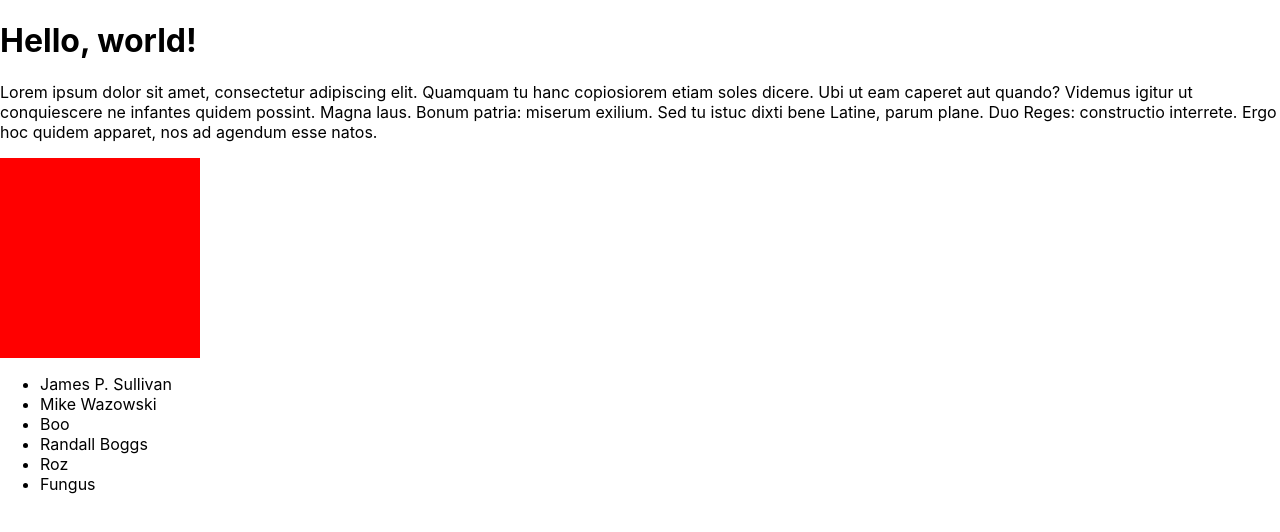
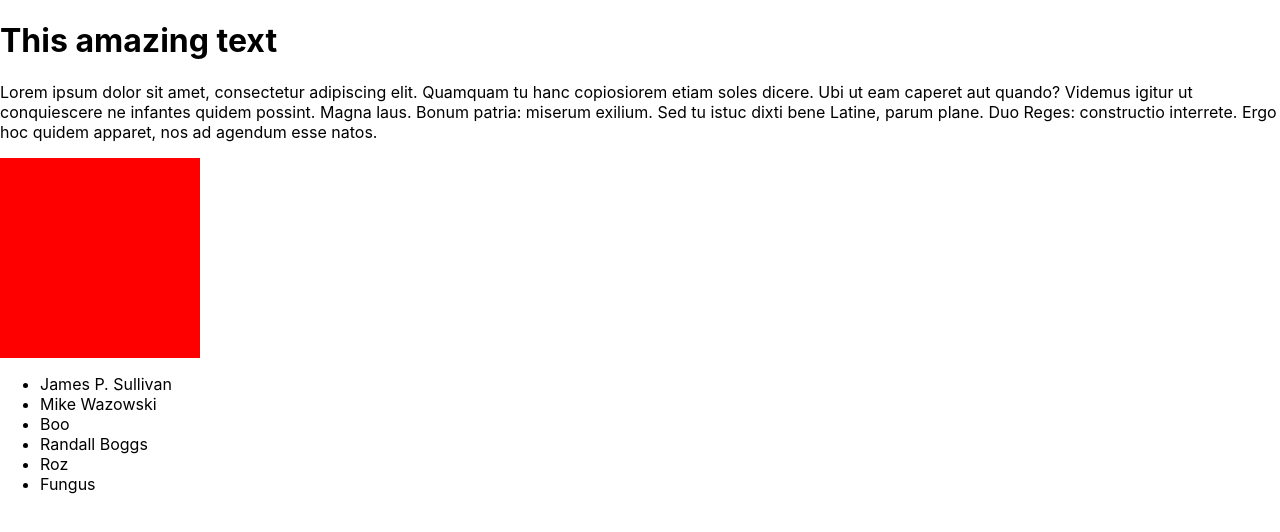
Before and after one commit to rmstibbard/week-09-react, a React (Create React App) app: page / in a window 1280 px wide. Shown: the top 532 px of the page. Built offline with nearby package versions, Linux system fonts and the light colour scheme.

Commit message:
Header with text prop

```diff
--- a/src/App.js
+++ b/src/App.js
@@ -11,7 +11,7 @@ function App() {
 
   return (
     <>
-      <Header />
+      <Header text="This amazing text" />
       <Paragraph />
       <Square />
       <People />
--- a/src/components/Header.js
+++ b/src/components/Header.js
@@ -1,7 +1,7 @@
 import React from 'react';
 
-const Header = () => (
-    <h1>Hello, world!</h1>
+const Header = ({ text }) => (
+    <h1>{text}</h1>
 );
 
 export default Header;
```
